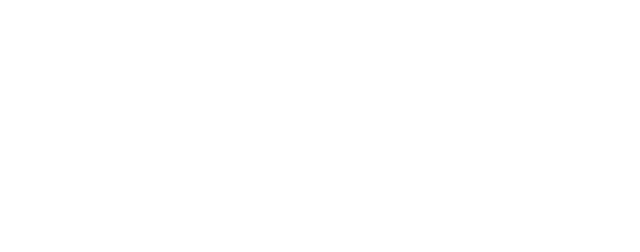
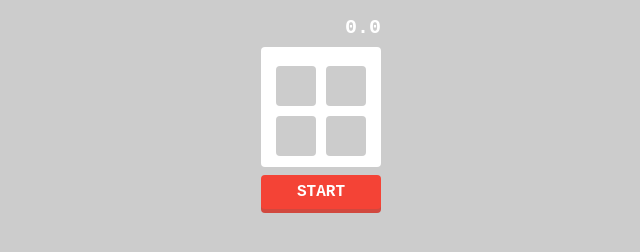
Before and after one commit to cawauchi6204/numbergame, a plain HTML site: page index.html in a window 1280 px wide. Shown: the whole page, without its empty margins (319-959 px from the left). Drawn offline with Linux system fonts and the light colour scheme.

Commit message:
タイマー処理の部分で詰まる

```diff
--- a/index.html
+++ b/index.html
@@ -1,12 +1,17 @@
 <!DOCTYPE html>
 <html lang="en">
 	<head>
-    <meta charset="UTF-8">
-    <meta name="viewport" content="width=device-width, initial-scale=1.0">
-    <link rel="stylesheet" href="style.css">
+		<meta charset="UTF-8" />
+		<meta name="viewport" content="width=device-width, initial-scale=1.0" />
+		<link rel="stylesheet" href="style.css" />
 		<title>Document</title>
 	</head>
 	<body>
+		<div id="container">
+			<div id="timer">0.0</div>
+			<ul id="board"></ul>
+			<div id="btn">START</div>
+		</div>
 		<script src="main.js"></script>
 	</body>
 </html>
--- a/main.js
+++ b/main.js
@@ -0,0 +1,75 @@
+'use strict';
+
+class Panel {
+    constructor() {
+        this.el = document.createElement('li');
+        this.el.classList.add('pressed');
+        this.el.addEventListener('click', () => {
+            this.check();
+        })
+    }
+    getEl() {
+        return this.el;
+    }
+
+    activate(num) {
+        this.el.classList.remove('pressed');
+        this.el.textContent = num;
+    }
+
+    check() {
+        if (currentNum === parseInt(this.el.textContent, 10)) {
+            this.el.classList.add('pressed');
+            currentNum++;
+        }
+    }
+
+}
+
+class Board {
+    constructor() {
+        this.panels = [];
+        for (let i = 0; i < 4; i++) {
+            this.panels.push(new Panel());
+        }
+        this.setup();
+    }
+
+    setup() {
+        const board = document.getElementById('board');
+        this.panels.forEach(panel => {
+            // board.appendChild(panel.el);
+            board.appendChild(panel.getEl());
+            // クラスのプロパティには外部からアクセスしない方がいい
+        });
+    }
+
+    activate() {
+        const nums = [0, 1, 2, 3,];
+        this.panels.forEach(panel => {
+            const num = nums.splice(Math.floor(Math.random() * nums.length), 1)[0];
+            panel.activate(num);
+        })
+    }
+}
+
+let currentNum = 0;
+let startTimer;
+let timeoutId;
+
+const board = new Board();
+const btn = document.getElementById('btn');
+btn.addEventListener('click', () => {
+    board.activate();
+    startTimer = Date.now();
+    // runTimer();
+});
+function runTimer() {
+
+    timeoutId = setTimeout(() => {
+        // const timer = document.getElementById('timer');
+        // timer.textContent = ((Date.now - startTimer) / 1000).toFixed(2);
+        console.log((Date.now - startTimer) / 1000);
+        runTimer();
+    }, 10);
+}
--- a/style.css
+++ b/style.css
@@ -0,0 +1,63 @@
+body {
+	background: #ccc;
+	color: #fff;
+	font-family: "Courier New", sans-serif;
+	font-size: 16px;
+	font-weight: bold;
+}
+
+#container {
+	/* 50px * 2 + 10px * 2 */
+	width: 120px;
+	margin: 16px auto;
+}
+
+#board {
+	display: flex;
+	flex-wrap: wrap;
+	list-style: none;
+	margin: 0 0 8px;
+	padding: 10px;
+	background: #fff;
+	border-radius: 4px;
+}
+
+#board li {
+	background: #00aaff;
+	width: 40px;
+	height: 40px;
+	margin: 5px;
+	cursor: pointer;
+	border-radius: 4px;
+	line-height: 40px;
+	text-align: center;
+	box-shadow: 0 4px 0 #0088cc;
+}
+
+#board li.pressed {
+	background: #ccc;
+	box-shadow: none;
+	margin-top: 9px;
+	margin-bottom: 1px;
+}
+
+#timer {
+	margin-bottom: 8px;
+	font-size: 20px;
+	text-align: right;
+}
+
+#btn {
+	cursor: pointer;
+	user-select: none;
+	background: #f44336;
+	padding: 8px;
+	border-radius: 4px;
+	text-align: center;
+	box-shadow: 0 4px 0 #d1483e;
+}
+
+#btn:active {
+	margin-top: 12px;
+	box-shadow: none;
+}
```
Lines whose indentation alone changed are shown as unchanged.
